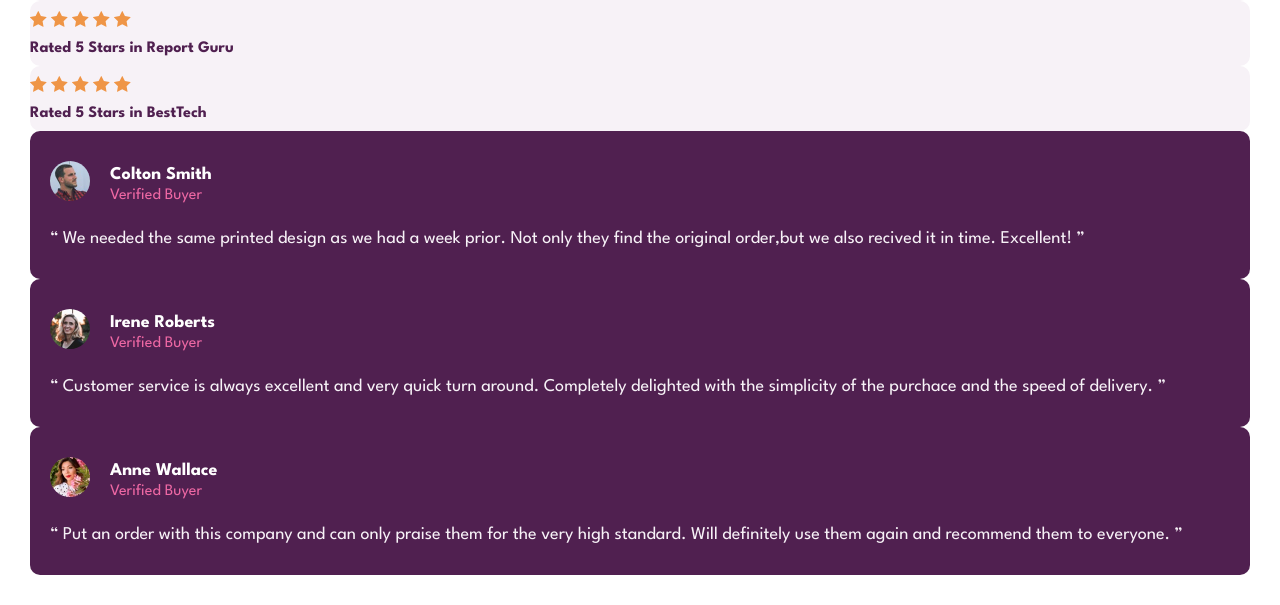
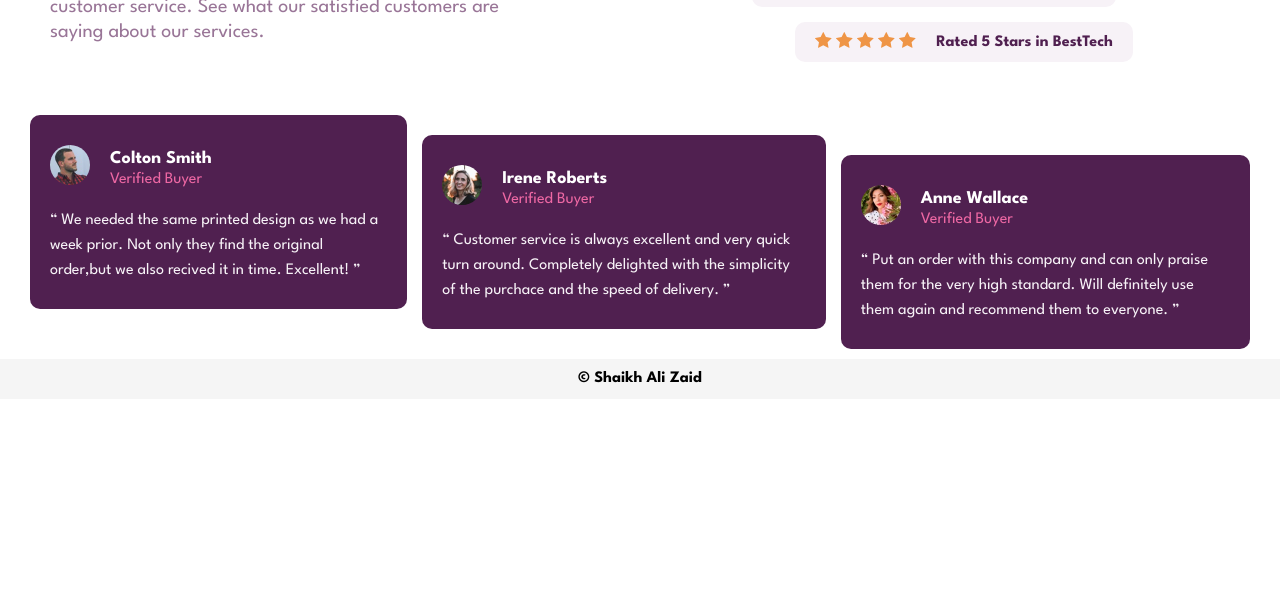
Before and after one commit to alizaid91/social-proof-section-master, a plain HTML site: page src/index.html in a window 1280 px wide. Shown: the part 198-803 px from the top of the page. Drawn offline with Linux system fonts and the light colour scheme.

Commit message:
responsive site for mobile and desktop completed

```diff
--- a/src/index.html
+++ b/src/index.html
@@ -17,7 +17,7 @@
       sizes="32x32"
       href="./images/favicon-32x32.png"
     />
-    <title>Frontend Mentor | Social proof section</title>
+    <title>Social proof section</title>
   </head>
   <body>
     <div class="main">
@@ -102,5 +102,6 @@
         </div>
       </div>
     </div>
+    <footer class="footer"><h4>© Shaikh Ali Zaid</h4></footer>
   </body>
 </html>
--- a/src/style.css
+++ b/src/style.css
@@ -1,6 +1,11 @@
 body {
   font-family: "League Spartan", sans-serif;
-  margin: 30px;
+  margin: 0px;
+}
+
+.main {
+  display: flex;
+  margin: 30px 30px 10px 30px;
 }
 
 .top-headings h1 {
@@ -16,18 +21,37 @@ body {
   line-height: 25px;
 }
 
+.rating {
+  display: flex;
+  flex-direction: column;
+  margin-top: 20px;
+  gap: 15px;
+}
+
 .rating1,
 .rating2,
 .rating3 {
+  display: flex;
+}
+.rating1,
+.rating2,
+.rating3 {
+  text-align: center;
   background-color: hsl(300, 24%, 96%);
-  padding: 10px 0 10px 0;
+  padding: 10px 20px 10px 20px;
   border-radius: 10px;
 }
 
 .rating h4 {
   color: hsl(300, 43%, 22%);
   margin: 0px;
-  padding-top: 10px;
+  padding-left: 20px;
+}
+
+.reviews {
+  display: flex;
+  margin-top: 30px;
+  gap: 15px;
 }
 
 .review1,
@@ -54,7 +78,7 @@ body {
 .reviews p {
   padding-top: 5px;
   line-height: 25px;
-  font-size: 18px;
+  font-size: 16px;
   color: hsl(300, 24%, 96%);
 }
 
@@ -66,9 +90,19 @@ body {
   margin-right: 20px;
 }
 
-@media only screen and (max-width: 550px) {
+.footer {
+  display: flex;
+  align-items: center;
+  justify-content: center;
+  width: 100%;
+  height: 40px;
+  margin: 0px;
+  text-align: center;
+  background-color: whitesmoke;
+}
+
+@media only screen and (max-width: 600px) {
   .main {
-    display: flex;
     flex-direction: column;
   }
 
@@ -80,11 +114,8 @@ body {
     padding: 0px 20px 0px 20px;
   }
 
-  .rating {
-    display: flex;
-    flex-direction: column;
-    margin-top: 20px;
-    gap: 15px;
+  .rating h4 {
+    padding-top: 10px;
   }
 
   .rating1,
@@ -92,14 +123,51 @@ body {
   .rating3 {
     display: flex;
     flex-direction: column;
-    padding: 10px 0 10px 0;
-    text-align: center;
   }
 
   .reviews {
-    display: flex;
     flex-direction: column;
-    margin-top: 20px;
-    gap: 15px;
   }
 }
+
+@media only screen and (min-width: 601px) {
+  .main {
+    flex-wrap: wrap;
+  }
+
+  .top-headings {
+    flex: 1 0 30%;
+    margin: 20px;
+  }
+
+  .rating {
+    flex: 1 0 50%;
+    margin-top: 80px;
+    align-items: center;
+  }
+
+  .rating2 {
+    margin-left: 80px;
+  }
+
+  .rating3 {
+    margin-left: 140px;
+  }
+
+  .rating h4 {
+    padding-top: 3px;
+  }
+
+  .review1 {
+    margin-bottom: 40px;
+  }
+
+  .review2 {
+    margin-top: 20px;
+    margin-bottom: 20px;
+  }
+
+  .review3 {
+    margin-top: 40px;
+  }
+}
```
